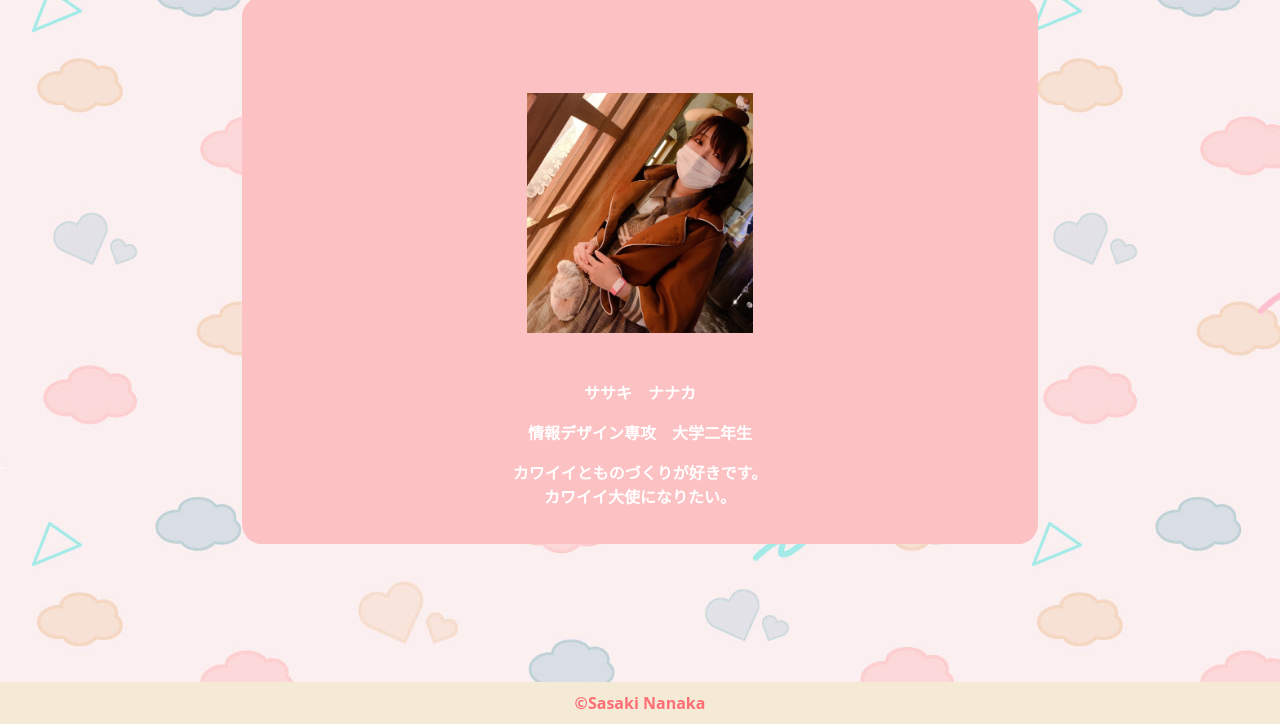
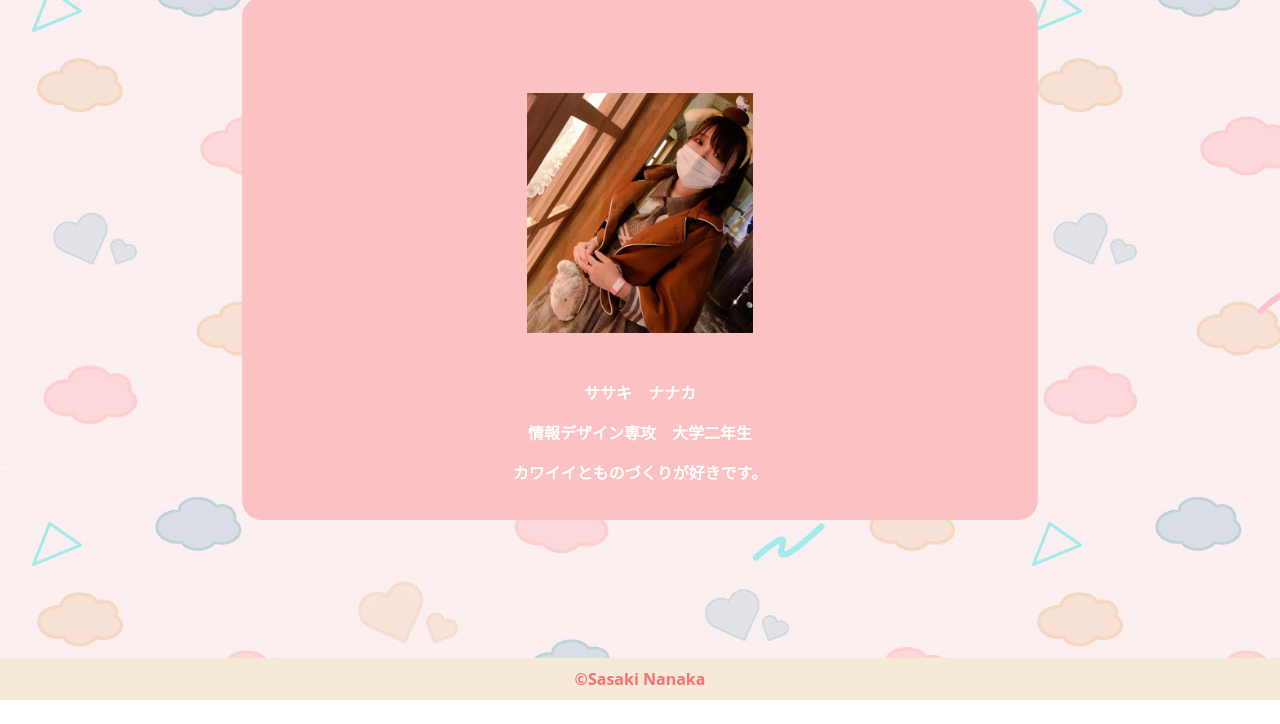
Before and after one commit to sasaki-na/portfolio.github.io, a plain HTML site: page index.html in a window 1280 px wide. Shown: the part 2202-2926 px from the top of the page. After the commit the page ends 2902 px from the top, so only its background shows below. Drawn offline with nearby package versions, Linux system fonts and the light colour scheme.

Commit message:
Update index.html

```diff
--- a/index.html
+++ b/index.html
@@ -102,8 +102,7 @@
                 <div id="prof_detail">
                     <p class="name">ササキ　ナナカ</p>
                     <p id="belong">情報デザイン専攻　大学二年生</p>
-                    <p class="coment">カワイイとものづくりが好きです。<br>
-                        カワイイ大使になりたい。
+                    <p class="coment">カワイイとものづくりが好きです。
                     </p>
                 </div>
         </section>
```
